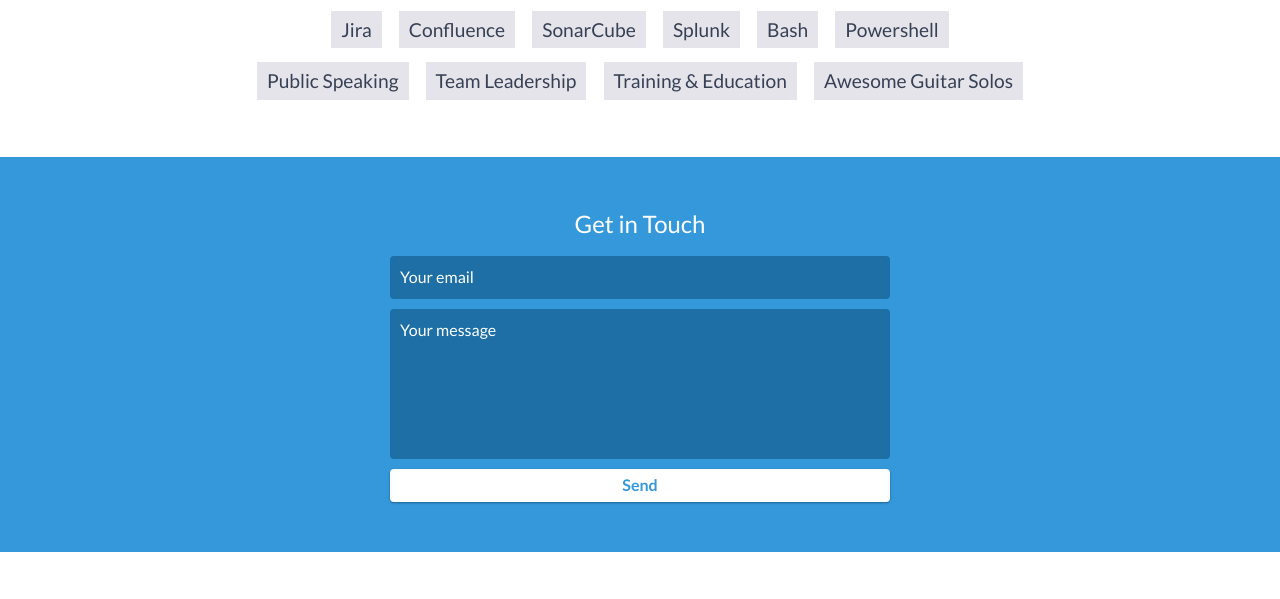
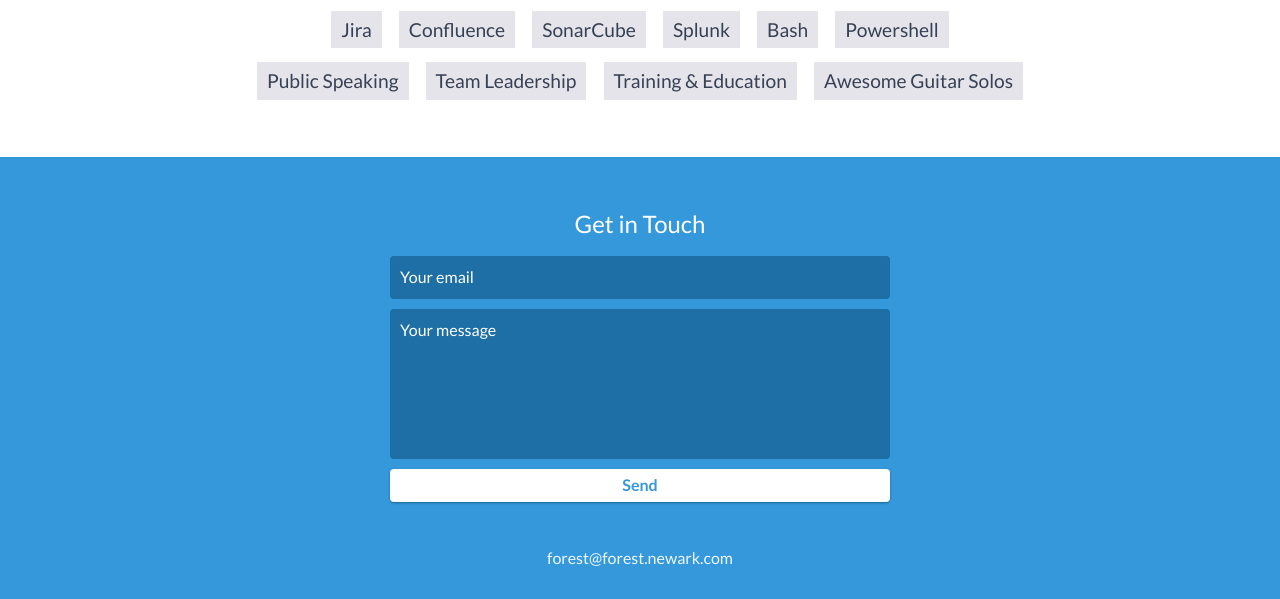
Before and after one commit to Forest-Newark/Forest-Newark.github.io, a website: page index.html in a window 1280 px wide. Shown: the part 3987-4586 px from the top of the page. Drawn offline with nearby package versions, Linux system fonts and the light colour scheme.

Commit message:
update mailto

```diff
--- a/index.html
+++ b/index.html
@@ -64,7 +64,8 @@
         <div id="lead-content">
             <h1>Forest Newark</h1>
             <h2>Senior Software Engineer - Educator - Musician</h2>
-            <a href="files/Newark-Resume-2021.pdf" target="_blank"
+            <a href="files/Newark-Resume-2021.pdf"
+               target="_blank"
                class="btn-rounded-white">Download Resume</a>
         </div>
         <!-- End #lead-content -->
@@ -366,6 +367,10 @@
                 <button type="submit">Send</button>
             </form>
         </div>
+        <div id="contact-form">
+            <br><br>
+            <a style="color: aliceblue" href="mailto:forest.newark@gmail.com?subject=Contacting Forest&">forest@forest.newark.com</a>
+        </div>
         <!-- End #contact-form -->
     </div>
     <!-- End #contact -->
```
